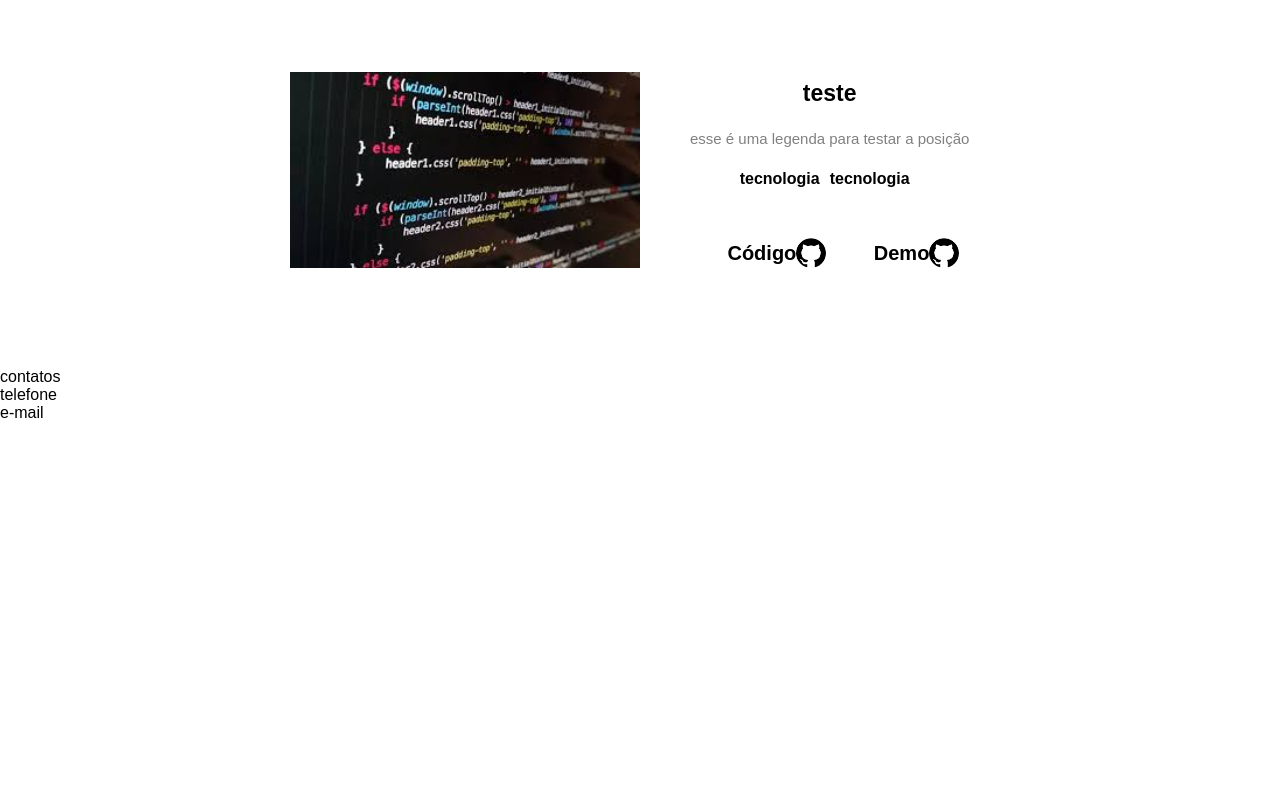
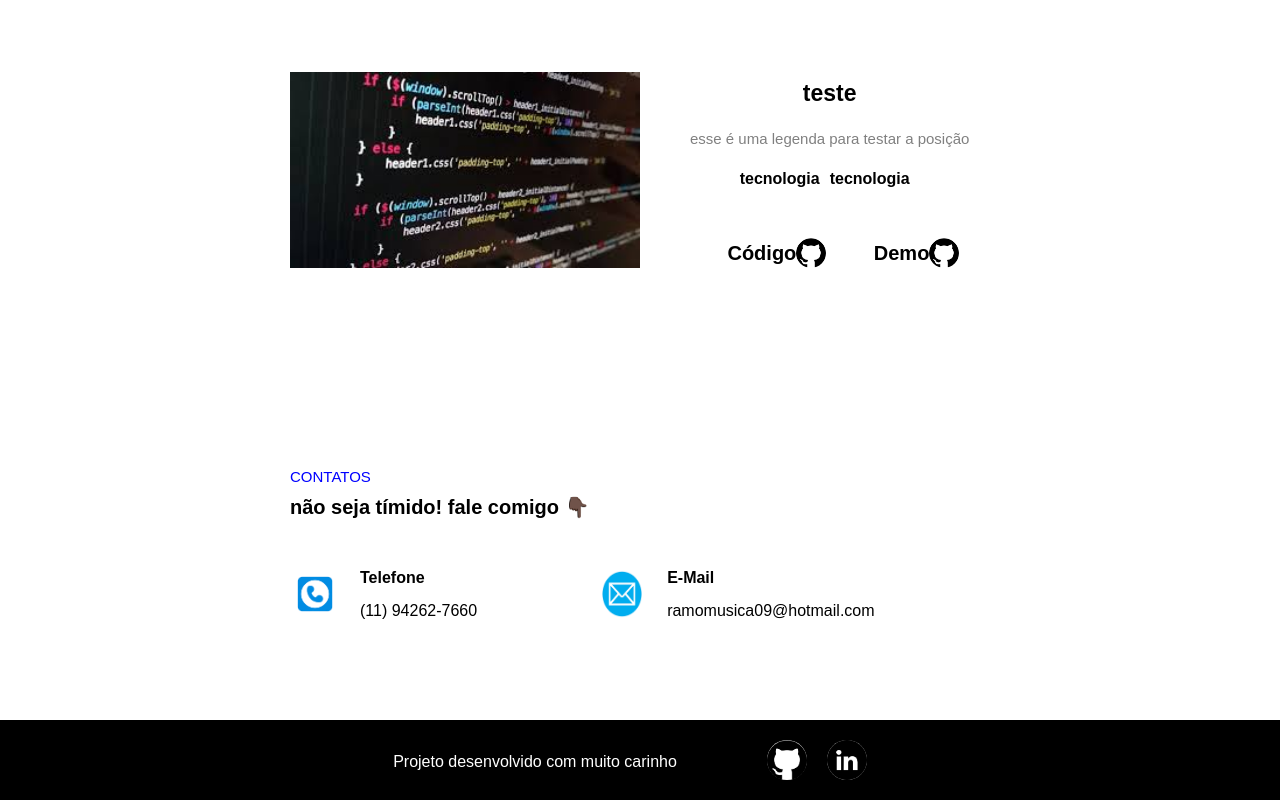
Before and after one commit to Ramom-Gomes/Meu-Portfolio, a React (Vite) app: page / in a window 1280 px wide. Shown: the part 1800-2600 px from the top of the page. Before the commit the page ends 2222 px from the top, so only its background shows below. Built offline with nearby package versions, Linux system fonts and the light colour scheme.

Commit message:
secao-contatos-finalizacao

```diff
--- a/src/App.css
+++ b/src/App.css
@@ -131,18 +131,18 @@
     margin-right: 40px;
 }
 
-.sobretitulo, .portfoliotitulo {
+.sobretitulo, .portfoliotitulo, .contatotitulo {
     font-size: 15px;
     margin-bottom: 10px;
     color: blue;
 }
 
-.sobresemititulo, .portfoliodescricao {
+.sobresemititulo, .portfoliodescricao, .contatosemititulo {
     font-size: 20px;
     margin-bottom: 10px;
 }
 
-.portfoliodescricao {
+.portfoliodescricao, .contatosemititulo {
     margin-bottom: 50px;
 }
 
@@ -156,6 +156,12 @@
     max-width: 700px;
     margin: auto;
     margin-bottom: 100px;
+}
+
+.secaoport2 {
+    max-width: 700px;
+    margin: auto;
+    margin-bottom: 200px;
 }
 
 .projetos {
@@ -226,6 +232,63 @@
     border-radius: 50%;
 }
 
-.projetoredesposicao {
+.secaocontatos {
+    max-width: 700px;
+    margin: auto;
+    margin-bottom: 100px;
+}
+
+.contatosredes {
     display: flex;
 }
+
+.contatospessoais {
+    display: flex;
+    margin-right: 120px;
+}
+
+.contatospessoais2 {
+    display: flex;
+}
+
+.contatosemail, .contatostelefone {
+    display: flex;
+    flex-direction: column;
+}
+
+.contatosfototelefone, .contatosfotoemail {
+    width: 50px;
+    height: 50px;
+    border-radius: 100%;
+    margin-right: 20px;
+}
+
+.contatosredestitulo {
+    color: black;
+    font-weight: bold;
+    margin-bottom: 15px;
+}
+
+.faixa {
+    background-color: black;
+    height: 80px;
+}
+
+.faixalocal {
+    display: flex;
+    align-items: center;
+    justify-content: center;
+}
+
+.mensagemfinal {
+    color: white;
+    margin-right: 90px;
+    margin-top: 20px;
+}
+
+.redesimagemfinal {
+    width: 40px;
+    border-radius: 50%;
+    margin-top: 20px;
+    margin-right: 20px;
+}
--- a/src/App.jsx
+++ b/src/App.jsx
@@ -8,6 +8,8 @@ import Fotohtml from "./images/imagemhtml.png";
 import Fotocss from "./images/imagemcss.png";
 import Fotosql from "./images/imagemsql.png";
 import FotoIlustra from "./images/imagemilustra.jpg";
+import FotoTelefone from "./images/telefoneazul.png";
+import FotoEmail from "./images/emailazul.png";
 
 const app = () => {
 
@@ -98,7 +100,7 @@ const app = () => {
             <img className="projetoimagem" src={FotoIlustra} alt="" />
           </div>
         </section>
-        <section className="secaoport">
+        <section className="secaoport2">
           <div className="projetos">
             <img className="projetoimagem" src={FotoIlustra} alt="" />
             <div className="projetodescricao">
@@ -115,11 +117,33 @@ const app = () => {
             </div>
           </div>
         </section>
-        <section>
-          <p>contatos</p>
-          <p>telefone</p>
-          <p>e-mail</p>
+        <section className="secaocontatos">
+          <p className="contatotitulo">CONTATOS</p>
+          <h3 className="contatosemititulo">não seja tímido! fale comigo 👇🏿</h3>
+          <div className="contatosredes">
+            <div className="contatospessoais">
+              <img className="contatosfototelefone" src={FotoTelefone} alt="" />
+              <div className="contatostelefone">
+                <p className="contatosredestitulo">Telefone</p>
+                <p>(11) 94262-7660</p>
+              </div>
+            </div>
+            <div className="contatospessoais2">
+              <img className="contatosfotoemail" src={FotoEmail} alt="" />
+              <div className="contatosemail">
+                <p className="contatosredestitulo">E-Mail</p>
+                <p>ramomusica09@hotmail.com</p>
+              </div>
+            </div>
+          </div>
         </section>
+        <div className="faixa">
+          <div className="faixalocal">
+            <p className="mensagemfinal">Projeto desenvolvido com muito carinho</p>
+            <a href=""><img className="redesimagemfinal" src={FotoGit} alt="" /></a>
+            <a href=""><img className="redesimagemfinal" src={FotoLin} alt="" /></a>
+          </div>
+        </div>
       </main>
     </div>
   )
```
Also changed, not shown: src/images/emailazul.png (added), src/images/telefoneazul.png (added).
